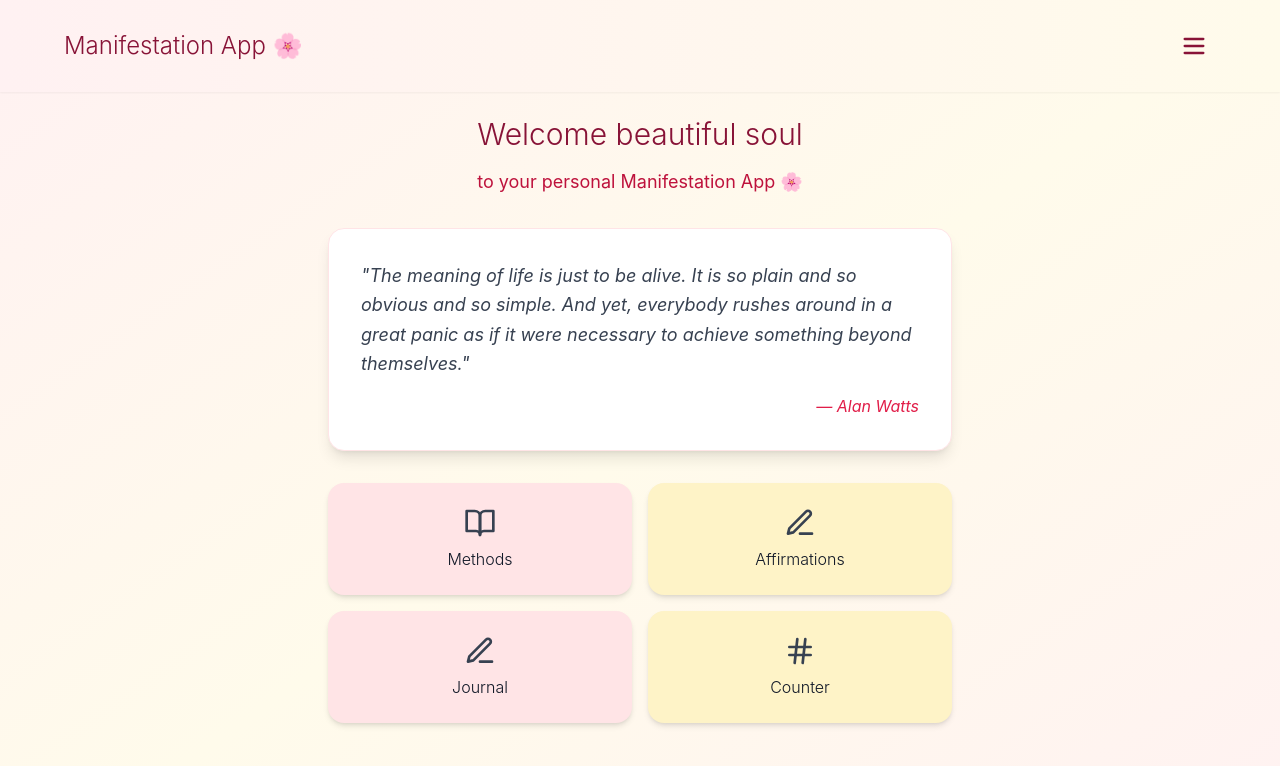
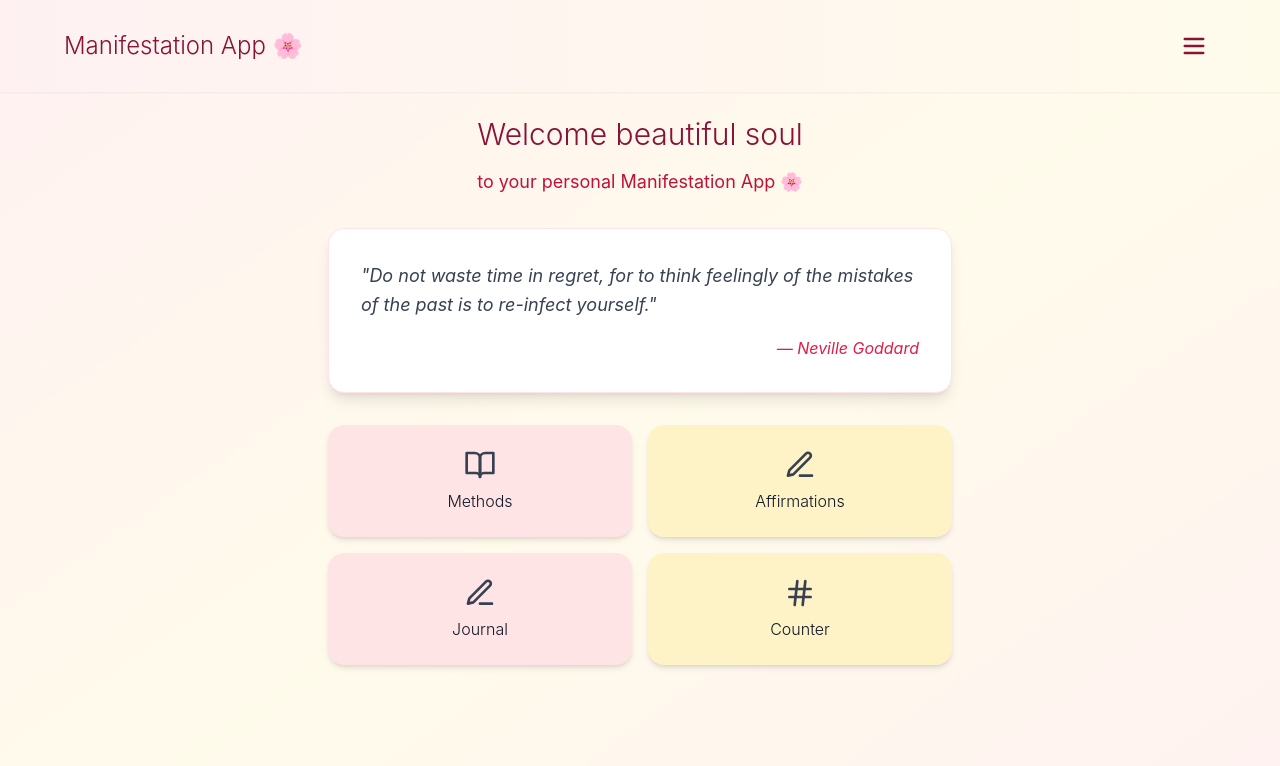
Before and after one commit to simone0509/manifestation-app, a React (Vite) app: page / in a window 1280 px wide. Shown: the top 766 px of the page. Built offline with nearby package versions, Linux system fonts and the light colour scheme.

Commit message:
Update App.jsx

```diff
--- a/src/App.jsx
+++ b/src/App.jsx
@@ -27,7 +27,6 @@ const App = () => {
     { text: "If you do not feel natural about what you want to be, you will not be it.", author: "Neville Goddard" },
     { text: "Your assumption, to be effective, cannot be a single isolated act; it must be a maintained attitude of the wish fulfilled.", author: "Neville Goddard" },
     { text: "Do not waste time in regret, for to think feelingly of the mistakes of the past is to re-infect yourself.", author: "Neville Goddard" },
-    { text: "The meaning of life is just to be alive. It is so plain and so obvious and so simple. And yet, everybody rushes around in a great panic as if it were necessary to achieve something beyond themselves.", author: "Alan Watts" },
     { text: "This is the real secret of life to be completely engaged with what you are doing in the here and now. And instead of calling it work, realize it is play.", author: "Alan Watts" },
     { text: "The only way to make sense out of change is to plunge into it, move with it, and join the dance.", author: "Alan Watts" },
     { text: "You are a function of what the whole universe is doing in the same way that a wave is a function of what the whole ocean is doing.", author: "Alan Watts" },
```
